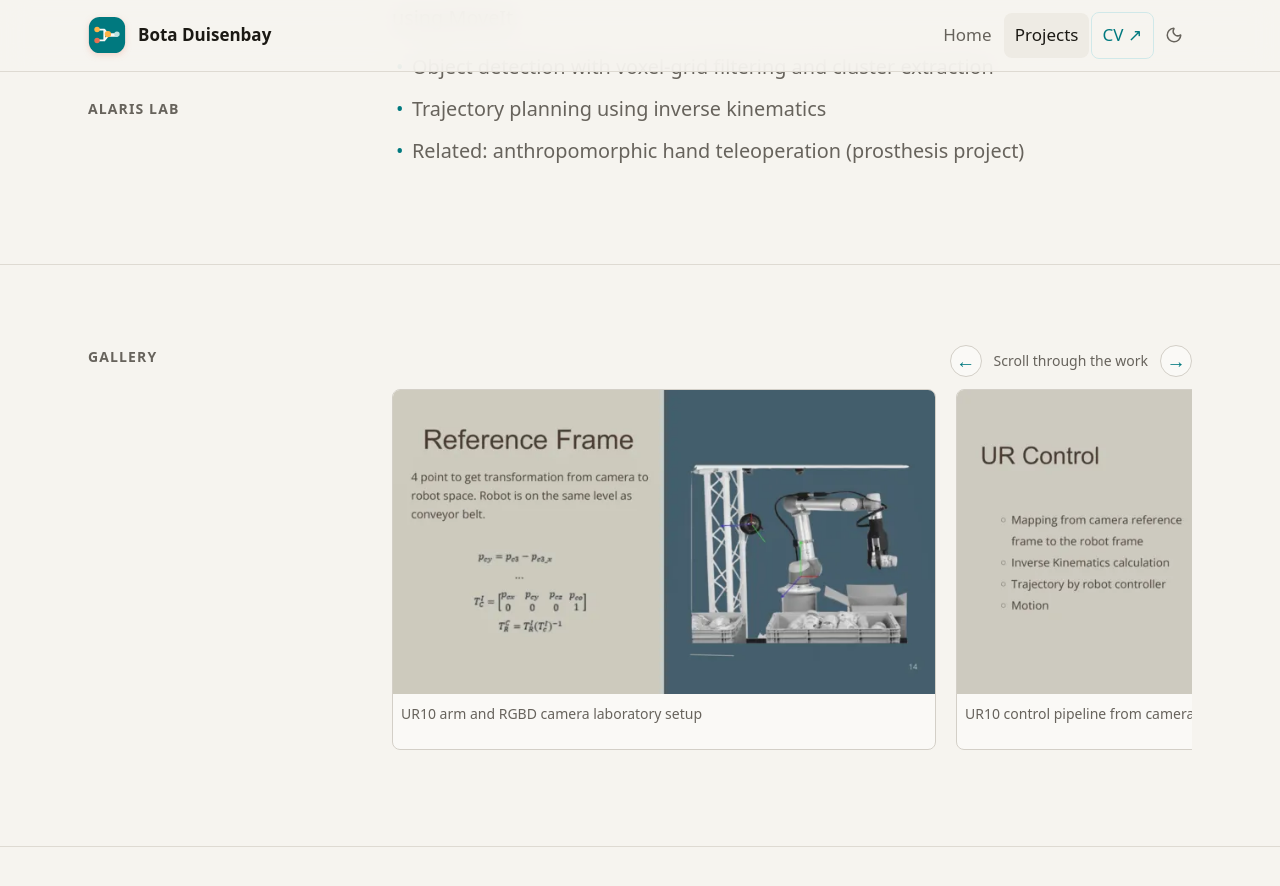
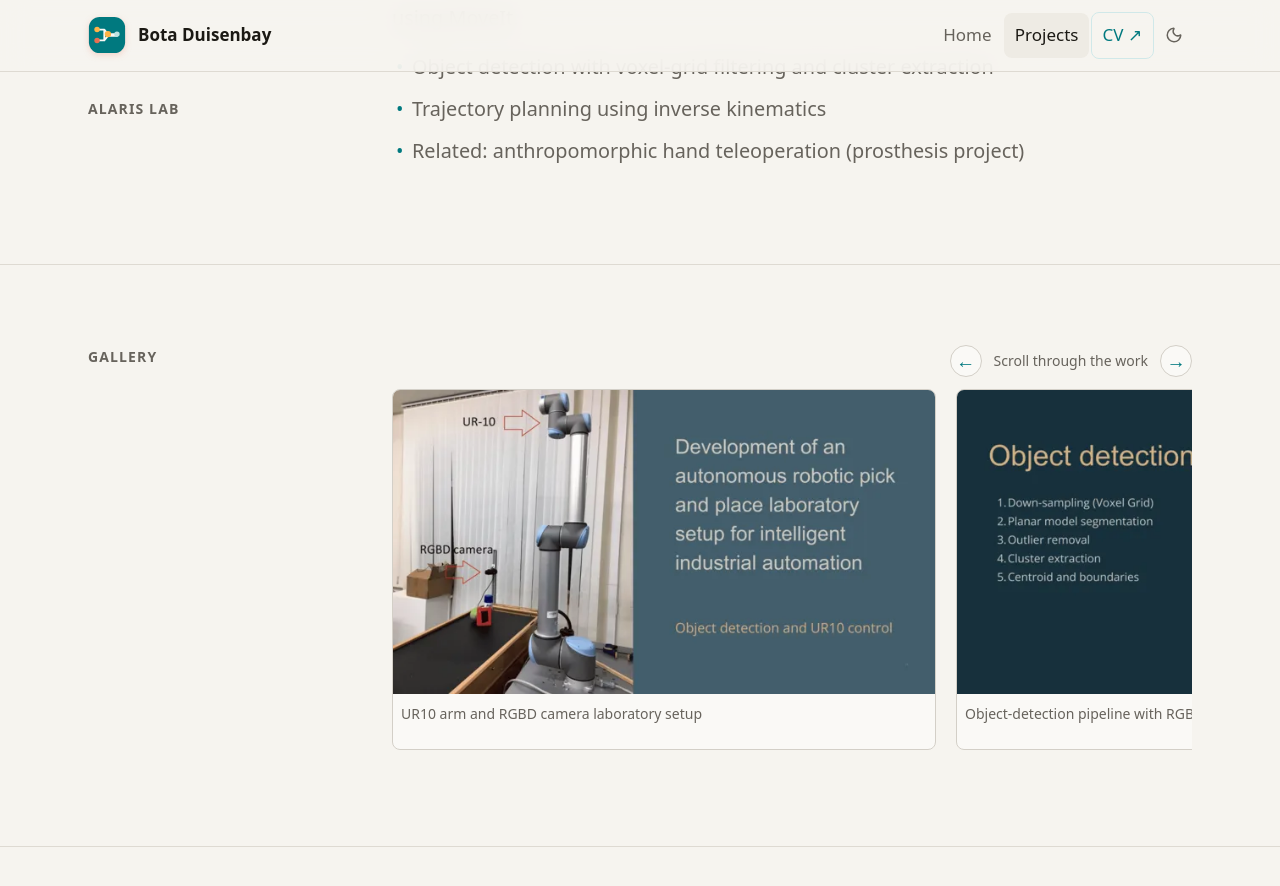
Before and after one commit to botastark/botastark.github.io, a Jekyll site: the page built from alaris-project.html, in a window 1280 px wide and 1400 px high, scrolled down 538 px, cut to the strip 0-924 px from the top of the window. Shown: the top 886 px of the strip. Built offline with Jekyll 4.4.1, drawn with Linux system fonts in a browser that asks for light colours; nearby versions of some CDN libraries; some web fonts are replaced.

```diff
--- a/alaris-project.html
+++ b/alaris-project.html
@@ -7,8 +7,8 @@
 ---
 <section class="section"><div class="wrap section-grid"><h2 class="section-label">ALARIS Lab</h2><div class="project-content"><p><strong>Technologies:</strong> UR10, ROS, MoveIt, OpenCV, PCL</p><p>Integrated vision-based object detection with UR10 robotic-arm control, point-cloud processing, camera-to-robot frame transformation, and inverse kinematics using MoveIt.</p><ul><li>Object detection with voxel-grid filtering and cluster extraction</li><li>Trajectory planning using inverse kinematics</li><li>Related: anthropomorphic hand teleoperation (prosthesis project)</li></ul></div></div></section>
 <section class="section"><div class="wrap section-grid"><h2 class="section-label">Gallery</h2><div class="gallery-shell"><div class="gallery-controls"><button type="button" class="gallery-scroll-btn" data-gallery-scroll="-1" aria-label="Previous gallery images">←</button><span>Scroll through the work</span><button type="button" class="gallery-scroll-btn" data-gallery-scroll="1" aria-label="Next gallery images">→</button></div><div class="horizontal-gallery" id="gallery" aria-label="ALARIS project image gallery">
-{% assign alaris_numbers = "07|06|03|04|00|01|09|02|05|08" | split: "|" %}
-{% assign alaris_alts = "UR10 arm and RGBD camera laboratory setup|UR10 control pipeline from camera frame to robot frame|Object-detection pipeline with RGB and point-cloud views|Anthropomorphic hand grasping test objects|UR10 inverse-kinematics illustration|Camera-to-robot reference-frame calibration diagram|ROS node diagram for the pick-and-place system|Flex-sensor glove teleoperation hardware and hand control slide|Anthropomorphic robotic hand holding a marker|Photograph and CAD model of an anthropomorphic robotic hand" | split: "|" %}
+{% assign alaris_numbers = "04|05|06|07|08|09|03|02|00|01" | split: "|" %}
+{% assign alaris_alts = "UR10 arm and RGBD camera laboratory setup|Object-detection pipeline with RGB and point-cloud views|UR10 control pipeline from camera frame to robot frame|Camera-to-robot reference-frame calibration diagram|UR10 inverse-kinematics illustration|ROS node diagram for the pick-and-place system|Anthropomorphic hand grasping test objects|Flex-sensor glove teleoperation hardware and hand control slide|Anthropomorphic robotic hand holding a marker|Photograph and CAD model of an anthropomorphic robotic hand" | split: "|" %}
 {% for n in alaris_numbers %}{% assign alt = alaris_alts[forloop.index0] %}<button class="gallery-button" data-gallery-item data-full="{{ '/images/alaris/alaris-' | append: n | append: '.webp' | relative_url }}" data-alt="{{ alt }}"><img src="{{ '/images/alaris/alaris-' | append: n | append: '-thumb.webp' | relative_url }}" alt="{{ alt }}" width="640" height="360" loading="{% if forloop.first %}eager{% else %}lazy{% endif %}" decoding="async"><span class="gallery-caption">{{ alt }}</span></button>{% endfor %}
 </div></div></section>
 <section class="section"><div class="wrap section-grid"><h2 class="section-label">Videos</h2><div class="video-grid">
--- a/drone-ipp.html
+++ b/drone-ipp.html
@@ -5,5 +5,5 @@
 nav: projects
 permalink: /drone-ipp.html
 ---
-<section class="section"><div class="wrap section-grid"><h2 class="section-label">Overview</h2><div class="project-content"><div class="drone-path-visual" aria-hidden="true"><span class="drone-marker">✦</span><span class="field-node node-one"></span><span class="field-node node-two"></span><span class="field-node node-three"></span><svg viewBox="0 0 640 220" preserveAspectRatio="none"><path d="M25 168C110 42 178 203 255 81S411 195 493 64s105 56 128-7" fill="none" stroke="currentColor" stroke-width="4" stroke-dasharray="9 10"/></svg><span class="visual-caption">information gain path · field mission</span></div><p>Developed information-gain-based path planning for agricultural UAV mapping, taking the system from real aerial imagery to field deployment at ISTC-CNR.</p><ul><li>Integrated PX4 and NVIDIA Jetson onboard hardware.</li><li>Built TCP/UDP services for state feedback, video streaming, and commands.</li><li>Applied information-gain path planning to real aerial imagery.</li><li>Presented the work orally at IAS-19.</li></ul><p><a href="https://github.com/AGR-o-RAMA/active_sensing" target="_blank" rel="noopener">View code</a> · <a href="https://github.com/AGR-o-RAMA/active_sensing/blob/main/IGBIPP_Towards_Field_Deployment.pdf" target="_blank" rel="noopener">Paper (PDF)</a></p></div></div></section>
+<section class="section"><div class="wrap section-grid"><h2 class="section-label">Overview</h2><div class="project-content"><div class="drone-path-visual" aria-hidden="true"><span class="drone-marker">✦</span><span class="field-node node-one"></span><span class="field-node node-two"></span><span class="field-node node-three"></span><svg viewBox="0 0 640 220" preserveAspectRatio="none"><path d="M25 168C110 42 178 203 255 81S411 195 493 64s105 56 128-7" fill="none" stroke="currentColor" stroke-width="4" stroke-dasharray="9 10"/></svg></div><p>Developed information-gain-based path planning for agricultural UAV mapping, taking the system from real aerial imagery to field deployment at ISTC-CNR.</p><ul><li>Integrated PX4 and NVIDIA Jetson onboard hardware.</li><li>Built TCP/UDP services for state feedback, video streaming, and commands.</li><li>Applied information-gain path planning to real aerial imagery.</li><li>Presented the work orally at IAS-19.</li></ul><p><a href="https://github.com/AGR-o-RAMA/active_sensing" target="_blank" rel="noopener">View code</a> · <a href="https://github.com/AGR-o-RAMA/active_sensing/blob/main/IGBIPP_Towards_Field_Deployment.pdf" target="_blank" rel="noopener">Paper (PDF)</a></p></div></div></section>
 <!-- TODO(Bota): Add drone fieldwork photos or video here (Q8). -->
--- a/index.html
+++ b/index.html
@@ -12,17 +12,14 @@
       <div class="hero-meta">
         <span class="hero-meta-item"><i data-lucide="map-pin" width="15" height="15"></i>Stockholm, Sweden</span>
         <span class="hero-meta-item">bota.duisenbay [at] gmail [dot] com</span>
-        <a class="hero-meta-item" href="https://github.com/botastark" target="_blank" rel="noopener">GitHub</a>
       </div>
     </div>
     <div class="hero-avatar-wrap">
-      <div class="hero-signal" aria-hidden="true"><span></span><span></span><span></span><span></span><span></span></div>
       <img src="{{ '/photo.png' | relative_url }}" alt="Bota Duisenbay" class="hero-avatar" width="200" height="200" loading="eager">
       <div class="hero-social-links" aria-label="Social links">
         <a href="https://github.com/botastark" class="social-link" target="_blank" rel="noopener" aria-label="GitHub"><img src="{{ '/icons/github.svg' | relative_url }}" alt="" width="17" height="17"></a>
-        <a href="#contact" class="social-link" aria-label="Contact form">↗</a>
+        <a href="#contact" class="social-link" aria-label="Contact"><img src="{{ '/icons/gmail.svg' | relative_url }}" alt="" width="17" height="17"></a>
         <a href="https://linkedin.com/in/botad" class="social-link" target="_blank" rel="noopener" aria-label="LinkedIn"><img src="{{ '/icons/linkedin.svg' | relative_url }}" alt="" width="17" height="17"></a>
-        <a href="{{ '/cv.pdf' | relative_url }}" class="social-link" target="_blank" rel="noopener" aria-label="CV">CV</a>
         <!-- TODO(Bota): Add Google Scholar and ORCID icons when URLs are available (Q5). -->
       </div>
     </div>
```
Also changed, not shown: _includes/head.html (+1 -8 lines), assets/css/main.css.
